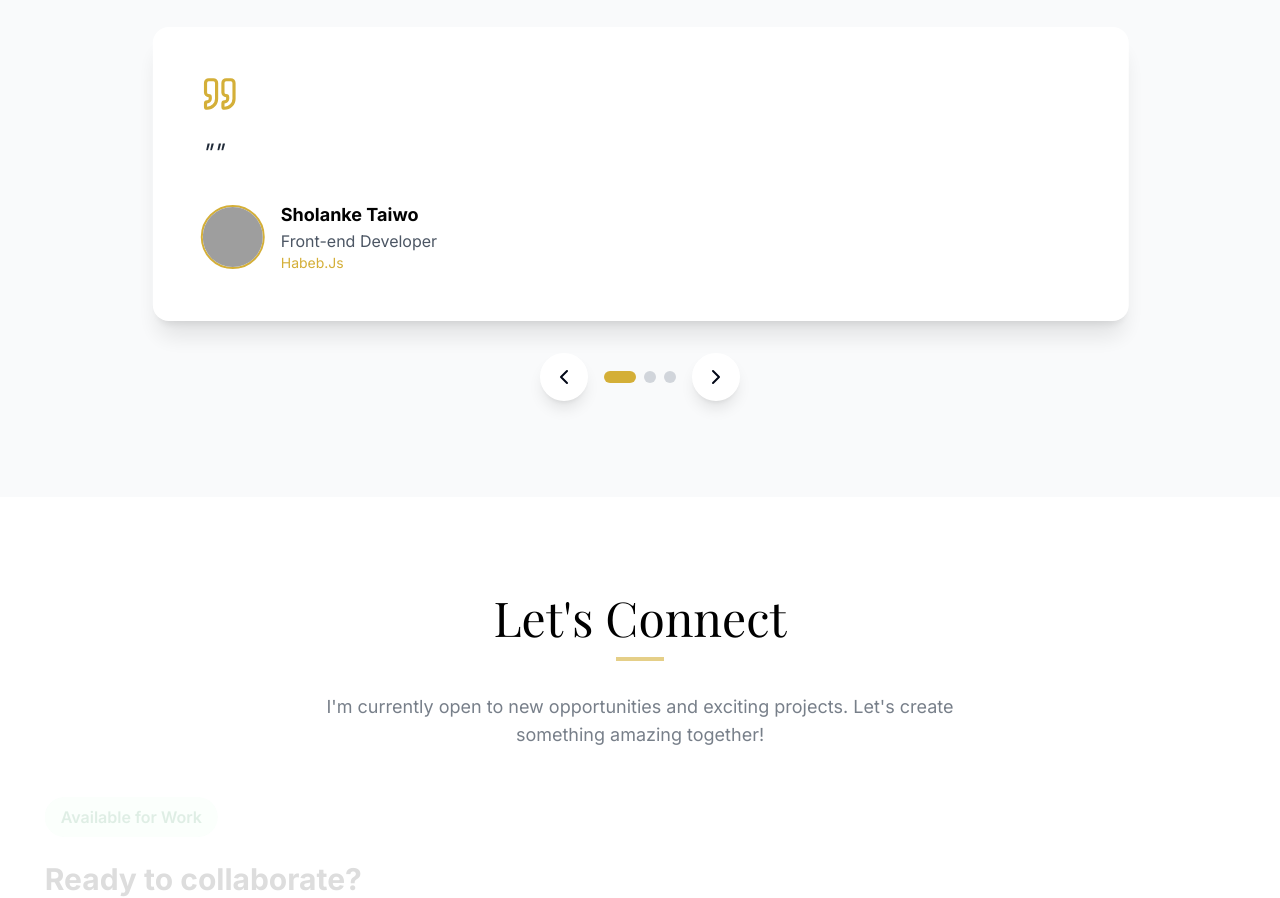
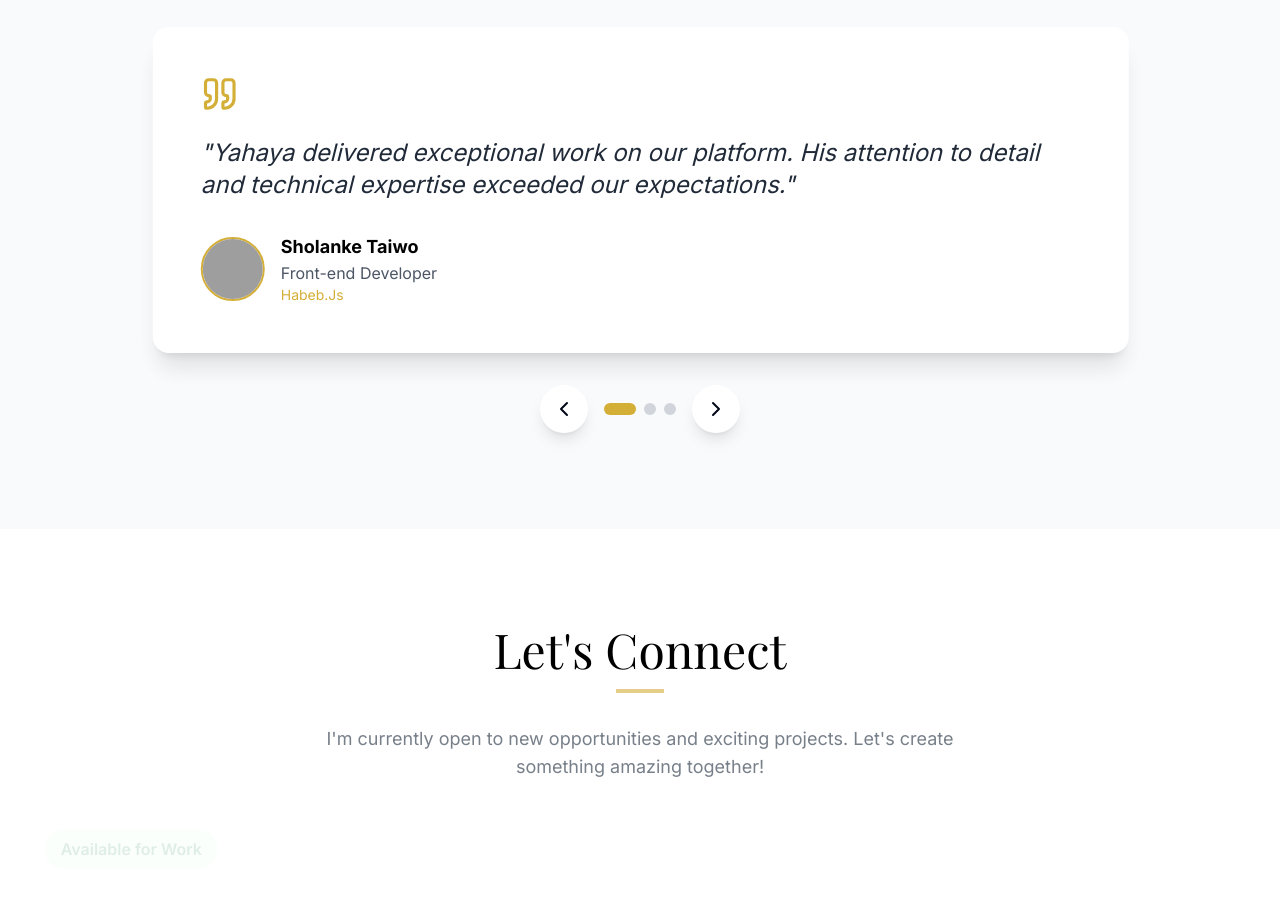
Before and after one commit to Abdulsamad25/Abdulsamad-Portfolio, a React (Vite) app: page / in a window 1280 px wide. Shown: the part 6940-7838 px from the top of the page. Built offline with nearby package versions, Linux system fonts and the light colour scheme; grey boxes are pictures that could not be loaded.

Commit message:
changes to Testimonials

```diff
--- a/src/components/portfolio/Testimonials.tsx
+++ b/src/components/portfolio/Testimonials.tsx
@@ -4,7 +4,7 @@ import { useRef, useState, useEffect } from 'react';
 import { ChevronLeft, ChevronRight, Quote } from 'lucide-react';
 
 const testimonials = [
-  { name: 'Sholanke Taiwo', role: 'Front-end Developer', text: '', company: 'Habeb.Js', image: 'https://res.cloudinary.com/dvd7wbty8/image/upload/v1762714662/codingTime_avzmjn.png' },
+  { name: 'Sholanke Taiwo', role: 'Front-end Developer', text: 'Yahaya delivered exceptional work on our platform. His attention to detail and technical expertise exceeded our expectations.', company: 'Habeb.Js', image: 'https://res.cloudinary.com/dvd7wbty8/image/upload/v1762714662/codingTime_avzmjn.png' },
   { name: 'Akinpelu Olamilekan', role: 'Shopify Website Developer', text: 'Collaborating with Yahaya was seamless from start to finish. He quickly grasped our goals and delivered results that exceeded expectations. His creativity and technical skill made everything smoother. Yahaya truly made our life easier at EMW3.', company: 'EMW3', image: 'https://res.cloudinary.com/dvd7wbty8/image/upload/v1762714460/photo_2025-11-09_19-51-51_qbfybj.jpg' },
   { name: 'Olumayowa Feyisayo', role: 'Front-end Developer', text: 'One of the best developers I\'ve worked with. Fast, reliable, and always delivers high-quality results.', company: 'YourChildEducation', image: 'https://res.cloudinary.com/dvd7wbty8/image/upload/v1762714460/photo_2025-11-09_19-51-50_gyxmr0.jpg' },
 ];
```
